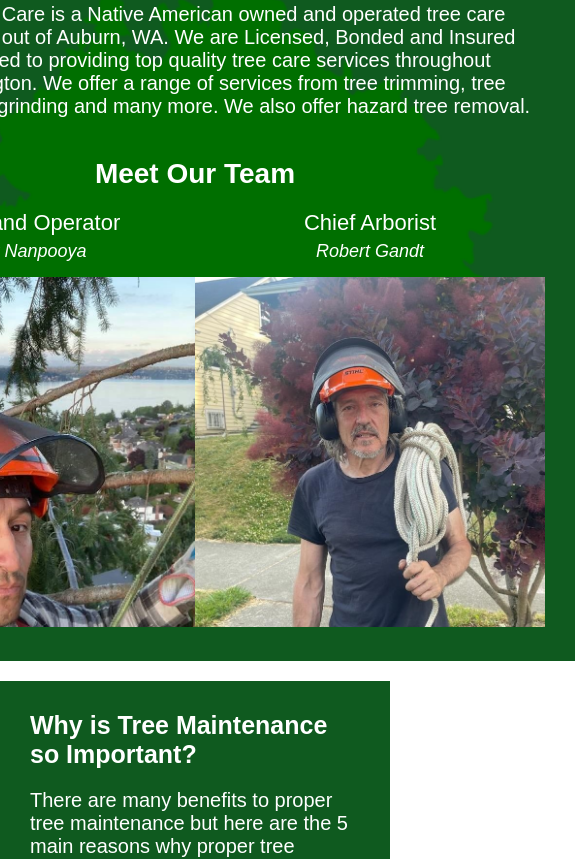
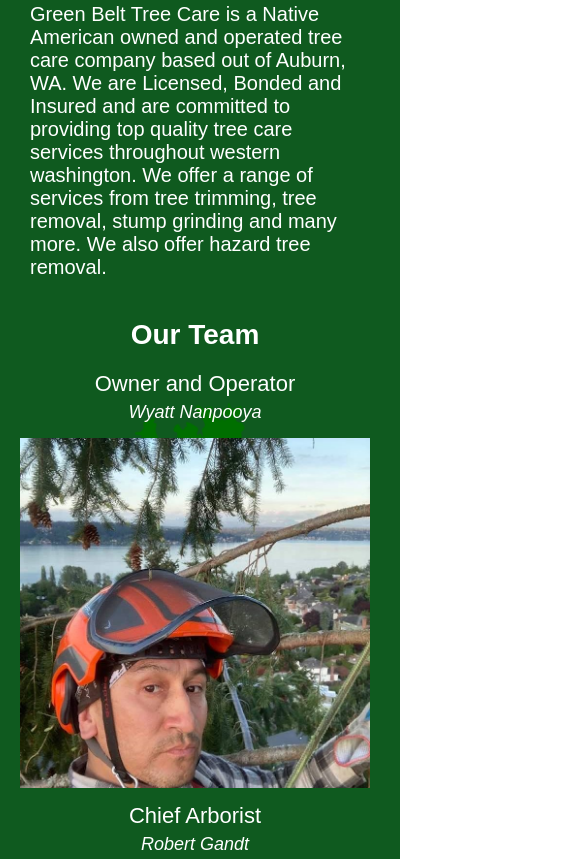
Before and after one commit to GreenBeltTreeCare/GreenBeltTreeCare.github.io, a React (Create React App) app in the folder client/: page / in a window 390 px wide. Shown: the part 1001-1860 px from the top of the page, 575 px wide, since content can reach past the window. Built offline with nearby package versions, Linux system fonts and the light colour scheme; a web font is replaced by a local one.

Commit message:
Made css changes to differences section

```diff
--- a/client/src/App.css
+++ b/client/src/App.css
@@ -384,6 +384,7 @@ body {
   background-color: rgb(15,90,31);
   background-size: contain;
   background-position: center;
+  /* border-radius: 10px; */
   background-repeat: no-repeat;
   display: flex;
   flex-direction: column;
@@ -406,6 +407,12 @@ body {
   justify-content: space-evenly;
 }
 
+.teamMember {
+  display: flex;
+  flex-direction: column;
+  justify-content: center;
+}
+
 .teamName {
   font-size: 22px;
   margin-bottom: 5px;
@@ -420,12 +427,20 @@ body {
 }
 
 .teamImg {
+  align-self: center;
   width: 350px;
 }
 
 @media only screen and (max-width: 1020px) {
   .aboutDetails {
     gap: 10px;
+  }
+}
+
+@media only screen and (max-width: 900px) {
+  .aboutTeam {
+    flex-direction: column;
+    gap: 15px;
   }
 }
 
@@ -473,6 +488,7 @@ body {
   background-color: rgb(15,90,31);
   background-size: contain;
   background-position: center;
+  /* border-radius: 0px 10px 10px 0px; */
   background-repeat: no-repeat;
   color: white;
   flex-direction: column;
@@ -577,12 +593,12 @@ body {
 #trimBefore, #pruneBefore, #removeBefore, #stumpBefore {
   display: inherit;
   height: 450px;
-  width: 70%;
+  width: 750px;
 }
 
 #trimAfter, #pruneAfter, #removeAfter, #stumpAfter {
   height: 450px;
-  width: 70%;
+  width: 750px;
   display: none;
 }
 
@@ -613,6 +629,65 @@ body {
   font-size: 40px;
 }
 
+@media only screen and (max-width: 1020px) {
+  .servTitle {
+    font-size: 25px;
+  }
+
+  .serviceDetails {
+    font-size: 18px;
+    padding: 0px 15px;
+  }
+
+  #trimBefore, #pruneBefore, #removeBefore, #stumpBefore {
+    display: inherit;
+    height: 400px;
+    width: 100%;
+  }
+
+  #trimAfter, #pruneAfter, #removeAfter, #stumpAfter {
+    height: 400px;
+    width: 100%;
+    display: none;
+  }
+}
+
+@media only screen and (max-width: 900px) {
+  .differenceDetails {
+    width: auto;
+  }
+  .right {
+    flex-direction: column;
+  }
+
+  .left {
+    flex-direction: column-reverse;
+  }
+
+  #trimBefore, #pruneBefore, #removeBefore, #stumpBefore {
+    height: 550px;
+    width: 100%;
+  }
+
+  #trimAfter, #pruneAfter, #removeAfter, #stumpAfter {
+    height: 550px;
+    width: 100%;
+  }
+
+  .differences{
+    margin: 10px 30px;
+  }
+
+  .servTitle {
+    font-size: 25px;
+  }
+
+  .serviceDetails {
+    font-size: 18px;
+    padding: 0px 15px;
+  }
+}
+
 @media only screen and (max-width: 600px) {
   .differences {
     margin: 10px 0px;
@@ -620,7 +695,7 @@ body {
 
   .differenceTitle {
     font-size: 25px;
-    padding: 30px 10;
+    padding: 30px 10px;
   }
 
   .right {
@@ -644,7 +719,6 @@ body {
   .serviceDetails {
     font-size: 20px;
     margin-top: 10px;
-    padding: 0px 10px;
   }
 
   #trimBefore, #pruneBefore, #removeBefore, #stumpBefore {
--- a/client/src/components/Home.jsx
+++ b/client/src/components/Home.jsx
@@ -75,14 +75,14 @@ const Home = () => {
                             <h1 className="aboutTitle">About Us</h1>
                             <p className="aboutMsg">Green Belt Tree Care is a Native American owned and operated tree care company based out of Auburn, WA. We are Licensed, Bonded and Insured and are committed to providing top quality tree care services throughout western washington. We offer a range of services from tree trimming, tree removal, stump grinding and many more. We also offer hazard tree removal.</p>
                             <div>
-                                <h1 className="teamTitle">Meet Our Team</h1>
+                                <h1 className="teamTitle">Our Team</h1>
                                 <div className="aboutTeam">
-                                    <div>
+                                    <div className="teamMember">
                                         <p className="teamName">Owner and Operator</p>
                                         <p className="subTitle">Wyatt Nanpooya</p>
                                         <img src={wyatt} alt="image_not_found" className="teamImg"/>
                                     </div>
-                                    <div>
+                                    <div className="teamMember">
                                         <p className="teamName">Chief Arborist</p>
                                         <p className="subTitle">Robert Gandt</p>
                                         <img src={robert} alt="image_not_found" className="teamImg"/>
```
